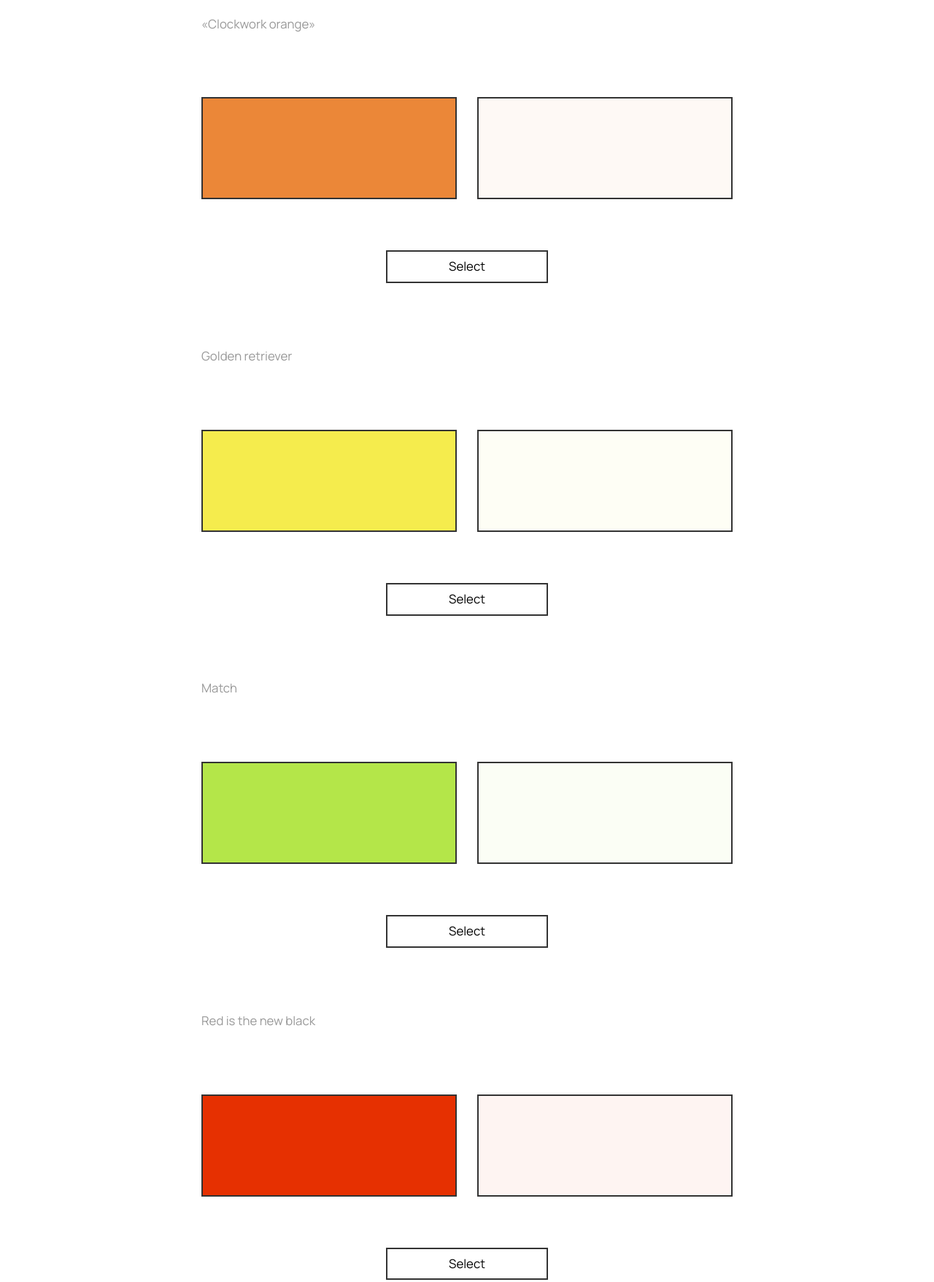
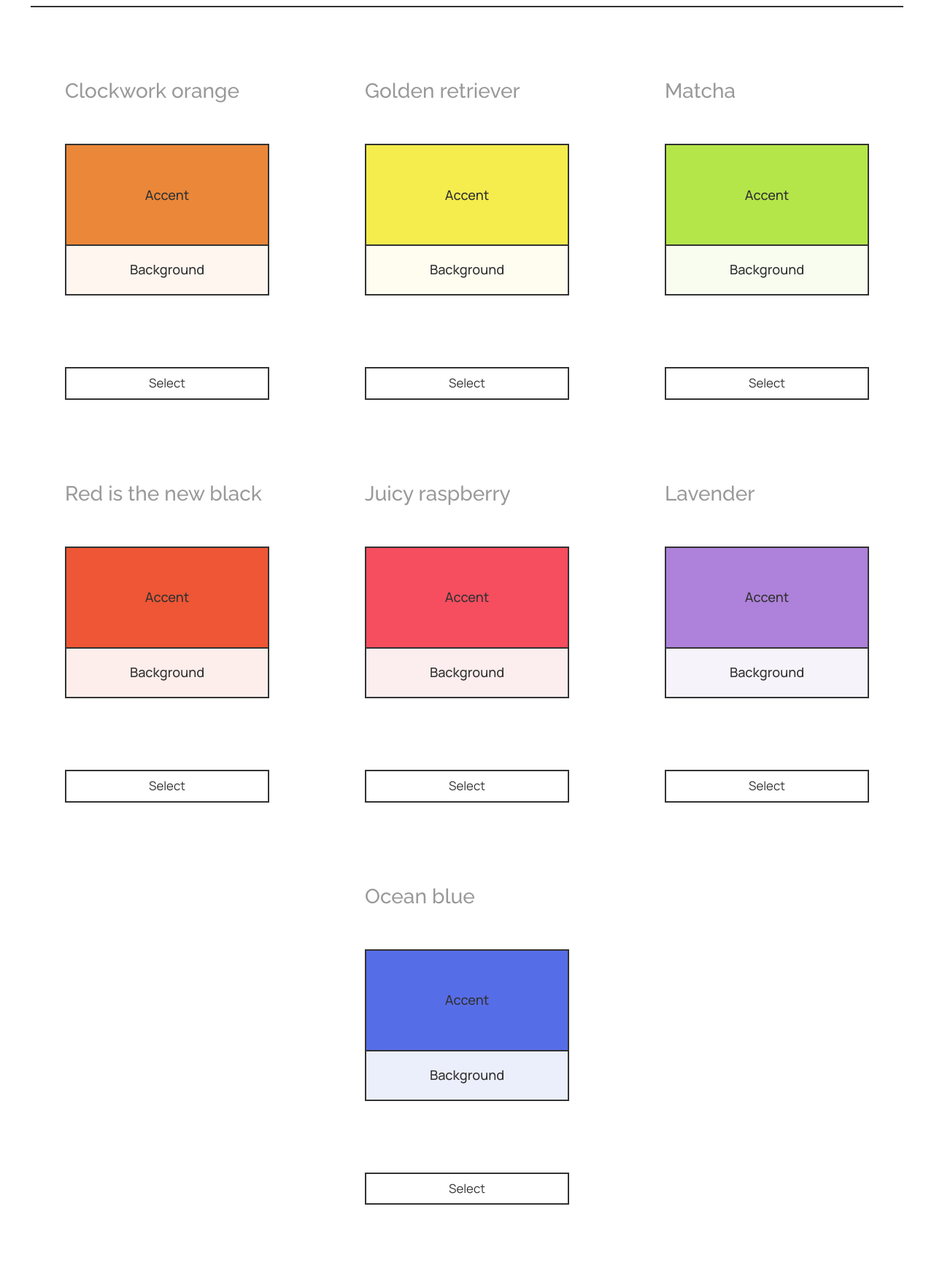
Before and after one commit to perpetuumm0bi1e/Mark, a plain HTML site: page public/settings.html in a window 1280 px wide. Shown: the part 315-2072 px from the top of the page at 73% size. Drawn offline with Linux system fonts and the light colour scheme.

Commit message:
style changed

```diff
--- a/public/css/style.css
+++ b/public/css/style.css
@@ -7,10 +7,10 @@
     --orange-2: #F48116;
     --orange: #EB8738;
     --matcha: #B4E649;
-    --deep-ocean: #0928CE;
-    --lavender: #9667C5;
-    --red: #E63001;
-    --raspberry: #DB192D;
+    --ocean: #566DE8;
+    --lavender: #AE81DB;
+    --red: #EE5635;
+    --raspberry: #F64D5F;
     --golden: #F5EC4D;
 }
 
@@ -23,7 +23,6 @@
 body {
     margin: 0;
     padding: 0;
-    /* background: rgba(235, 135, 56, 0.05); */
     font-family: 'Mabrope', sans-serif;
     width: 100%;
 }
@@ -56,9 +55,13 @@ input {
     .modal-container span {
         margin: -1rem -5rem 0rem 0rem;
     }
-    .color-box {
+    .color-box:first-child {
         height: 10rem;
-        width: 25rem;
+        width: 20rem;
+    }
+    .color-box:last-child {
+        height: 5rem;
+        width: 20rem;
     }
 }
 
@@ -82,8 +85,12 @@ input {
     .modal-container span {
         margin: -1rem -4rem 0rem 0rem;
     }
-    .color-box {
-        height: 8rem;
+    .color-box:first-child {
+        height: 10rem;
+        width: 20rem;
+    }
+    .color-box:last-child {
+        height: 5rem;
         width: 20rem;
     }
 }
@@ -108,32 +115,18 @@ input {
     .modal-container span {
         margin: -1rem -2rem 0rem 0rem;
     }
-    .color-box {
-        height: 6rem;
-        width: 13rem;
+    .color-box:first-child {
+        height: 10rem;
+        width: 20rem;
+    }
+    .color-box:last-child {
+        height: 5rem;
+        width: 20rem;
     }
 }
 
 
 /* button style */
-
-.button {
-    width: auto;
-    cursor: pointer;
-    padding: .5rem 6rem;
-    border: 0.15rem solid var(--black);
-    transition: all .3s ease-in-out;
-    box-shadow: 0rem;
-}
-
-.button:hover {
-    transform: translate(-0.2rem, -0.2rem);
-}
-
-.button:active {
-    box-shadow: 0rem;
-    transform: translate(0rem, 0rem);
-}
 
 
 /* text styles */
@@ -143,7 +136,7 @@ input {
     font-weight: 300;
     line-height: 160%;
     font-size: 1rem;
-    letter-spacing: .05rem;
+    letter-spacing: .08rem;
 }
 
 .medium-text {
@@ -165,7 +158,14 @@ input {
     font-family: 'Raleway', sans-serif;
     color: var(--black);
     font-weight: 500;
-    font-size: 4rem;
+    font-size: 3.5rem;
+    height: auto;
+}
+.small-heading {
+    font-family: 'Raleway', sans-serif;
+    color: var(--dark-gray);
+    font-weight: 500;
+    font-size: 2rem;
     height: auto;
 }
 
@@ -789,24 +789,9 @@ span {
     visibility: hidden;
     height: 0;
 }
-.button-div{
+.button-div button{
     width: 100%;
-    display: flex;
-    flex-direction: row;
-    justify-content: center;
-}
-.button-div button{
-    margin: 0rem -0.2rem;
-}
-.button-div>div{
-    visibility: hidden;
-    z-index: 2;
-    background-color: var(--black);
-    width: .15rem;
-    transform-origin: bottom;
-    animation-duration: 1s;
-    animation-iteration-count: 1;
-    transition: all 1s ease-in-out;
+    background: transparent;
 }
 #settings-container.appeared {
     visibility: visible;
@@ -815,7 +800,7 @@ span {
     justify-content: flex-start;
     align-items: center;
     gap: 5rem;
-    padding: 1rem;
+    padding: 3rem;
     width: 100%;
     height: auto;
     max-width: 1300px;
@@ -825,36 +810,68 @@ span {
 #settings-container>div>p:first-child {
     align-self: flex-start;
 }
-
+.subboxes{
+    display: flex;
+    flex-direction: row;
+    align-items: center;
+    justify-content: space-evenly;
+    flex-wrap: wrap;
+    gap: 6rem;
+}
 .subbox {
     display: flex;
     flex-direction: column;
+    align-items: flex-start;
+    gap: 2rem;
+}
+.subbox .button-div{
+    width: 100%;
+}
+.subbox+p {
+    align-self: flex-start;
+}
+.color-boxes {
+    display: flex;
+    flex-direction: column;
+    justify-content: center;
     align-items: center;
-    gap: 5rem;
 }
 
-.color-boxes {
+.color-box {
     display: flex;
     flex-direction: row;
     justify-content: center;
     align-items: center;
-    gap: 2rem;
+    border: 0.175rem solid var(--black);
 }
 
-.color-box {
-    border: .2rem solid var(--black);
+.color-box:first-child {
+    flex-grow: 3;
 }
-
 .color-box:last-child {
-    background: var(--white);
+    flex-grow: 1;
+    margin-top: -.15rem;
 }
-
+.horizontal-divider{
+    height: .15rem;
+    width: 100%;
+    background-color: var(--black);
+}
+.horizontal-divider+p{
+    align-self: flex-start;
+    margin-left: 5rem;
+}
+.vertical-divider{
+    width: .15rem;
+    height: 35rem;
+    background-color: var(--black);
+}
 #clockwork-orange-1 {
     background: var(--orange);
 }
 
 #clockwork-orange-2 {
-    background: rgba(235, 135, 56, 0.05);
+    background: rgba(235, 135, 56, 0.08);
 }
 
 #golden-retriever-1 {
@@ -862,7 +879,7 @@ span {
 }
 
 #golden-retriever-2 {
-    background: rgba(236, 226, 69, 0.05);
+    background: rgba(236, 226, 69, 0.08);
 }
 
 #matcha-1 {
@@ -870,7 +887,7 @@ span {
 }
 
 #matcha-2 {
-    background: rgba(180, 230, 73, 0.05);
+    background: rgba(180, 230, 73, 0.08);
 }
 
 #red-1 {
@@ -878,7 +895,7 @@ span {
 }
 
 #red-2 {
-    background: rgba(230, 48, 1, 0.05);
+    background: rgba(230, 48, 1, 0.08);
 }
 
 #raspberry-1 {
@@ -886,7 +903,7 @@ span {
 }
 
 #raspberry-2 {
-    background: rgba(219, 25, 45, 0.05);
+    background: rgba(219, 25, 45, 0.08);
 }
 
 #lavender-1 {
@@ -894,15 +911,15 @@ span {
 }
 
 #lavender-2 {
-    background: rgba(150, 103, 197, 0.05);
+    background: rgba(150, 103, 197, 0.08);
 }
 
 #ocean-1 {
-    background: var(--deep-ocean);
+    background: var(--ocean);
 }
 
 #ocean-2 {
-    background: rgba(0, 40, 206, 0.05);
+    background: rgba(0, 40, 206, 0.08);
 }
 
 
@@ -918,7 +935,7 @@ span {
     display: flex;
     flex-direction: column;
     gap: 5rem;
-    padding: 1rem;
+    padding: 3rem;
     width: 100%;
     height: auto;
     max-width: 1000px;
@@ -928,7 +945,12 @@ span {
 #profile-container>div>p:first-child {
     align-self: flex-start;
 }
-
+.profile-subbox{
+    display: flex;
+    flex-direction: column;
+    align-items: center;
+    gap: 5rem;
+}
 
 /* footer */
 
--- a/public/settings.html
+++ b/public/settings.html
@@ -5,10 +5,10 @@
 		<meta http-equiv="X-UA-Compatible" content="IE=edge" />
 		<meta name="viewport" content="width=device-width, initial-scale=1.0" />
 		<link rel="stylesheet" href="./css/style.css" />
-		<link rel="apple-touch-icon" sizes="180x180" href="/apple-touch-icon.png" />
-		<link rel="icon" type="image/png" sizes="32x32" href="/favicon-32x32.png" />
-		<link rel="icon" type="image/png" sizes="16x16" href="/favicon-16x16.png" />
-		<link rel="manifest" href="/site.webmanifest" />
+		<link rel="apple-touch-icon" sizes="180x180" href="../favicons/apple-touch-icon.png" />
+		<link rel="icon" type="image/png" sizes="32x32" href="../favicons/favicon-32x32.png" />
+		<link rel="icon" type="image/png" sizes="16x16" href="../favicons/favicon-16x16.png" />
+		<link rel="manifest" href="../site.webmanifest" />
 		<title>Mark - your task manager</title>
 	</head>
 
@@ -23,136 +23,147 @@
 			</div>
 			<div class="header">
 				<a class="small-text gray-text" id="settings-link" href="./settings.html">Settings</a>
-				<a class="small-text gray-text" id="mark-link" href="./main.html"><strong>Mark</strong></a>
+				<a class="small-text gray-text" id="mark-link" href="./main.html">Mark</a>
 				<a class="small-text gray-text" id="profile-link" href="./profile.html">Profile</a>
 			</div>
 			<div id="settings-container">
 				<div>
 					<p class="appearing heading">Appearance</p>
 				</div>
+				<div class="horizontal-divider"></div>
+				<div class="subboxes">
 					<div class="subbox">
-					<p class="medium-text gray-text top-appearance">&#171;Clockwork orange&#187;</p>
+						<p class="appearing small-heading">Clockwork orange</p>
 						<div class="color-boxes">
-						<div class="color-box rotate-bottom-appearance-right" id="clockwork-orange-1"></div>
-						<div class="color-box rotate-bottom-appearance-left" id="clockwork-orange-2"></div>
+							<div class="color-box rotate-bottom-appearance-right" id="clockwork-orange-1">
+								<p class="subheading">Accent</p>
 							</div>
-					<!-- <button
-						class="button medium-text select-color-button bottom-appearance"
-						id="orange,black"
-						value="rgba(235, 135, 56, 0.05)">
-						Select
-					</button> -->
+							<div class="color-box rotate-bottom-appearance-left" id="clockwork-orange-2">
+								<p class="subheading">Background</p>
+							</div>
+						</div>
 						<div class="button-div">
-						<div id="left-line"></div>
 							<button
 								class="button medium-text select-color-button bottom-appearance"
 								id="orange,black"
-							value="rgba(235, 135, 56, 0.05)">
+								value="rgba(235, 135, 56, 0.08)">
 								Select
 							</button>
-						<div id="right-line"></div>
 						</div>
 					</div>
 					<div class="subbox">
-					<p class="medium-text gray-text top-appearance">Golden retriever</p>
+						<p class="appearing small-heading">Golden retriever</p>
 						<div class="color-boxes">
-						<div class="color-box rotate-bottom-appearance-right" id="golden-retriever-1"></div>
-						<div class="color-box rotate-bottom-appearance-left" id="golden-retriever-2"></div>
+							<div class="color-box rotate-bottom-appearance-right" id="golden-retriever-1">
+								<p class="subheading">Accent</p>
+							</div>
+							<div class="color-box rotate-bottom-appearance-left" id="golden-retriever-2">
+								<p class="subheading">Background</p>
+							</div>
 						</div>
 						<div class="button-div">
-						<div id="left-line"></div>
 							<button
 								class="button medium-text select-color-button bottom-appearances"
-							id="golden,black bottom-appearance"
-							value="rgba(236, 226, 69, 0.05)">
+								id="golden,black"
+								value="rgba(236, 226, 69, 0.08)">
 								Select
 							</button>
-						<div id="right-line"></div>
 						</div>
 					</div>
 					<div class="subbox">
-					<p class="medium-text gray-text top-appearance">Match</p>
+						<p class="appearing small-heading">Matcha</p>
 						<div class="color-boxes">
-						<div class="color-box rotate-bottom-appearance-right" id="matcha-1"></div>
-						<div class="color-box rotate-bottom-appearance-left" id="matcha-2"></div>
+							<div class="color-box rotate-bottom-appearance-right" id="matcha-1">
+								<p class="subheading">Accent</p>
+							</div>
+							<div class="color-box rotate-bottom-appearance-left" id="matcha-2">
+								<p class="subheading">Background</p>
+							</div>
 						</div>
 						<div class="button-div">
-						<div id="left-line"></div>
 							<button
 								class="button medium-text select-color-button bottom-appearance"
 								id="matcha,black"
 								value="rgba(180, 230, 73, 0.05)">
 								Select
 							</button>
-						<div id="right-line"></div>
 						</div>
 					</div>
 					<div class="subbox">
-					<p class="medium-text gray-text top-appearance">Red is the new black</p>
+						<p class="appearing small-heading">Red is the new black</p>
 						<div class="color-boxes">
-						<div class="color-box rotate-bottom-appearance-right" id="red-1"></div>
-						<div class="color-box rotate-bottom-appearance-left" id="red-2"></div>
+							<div class="color-box rotate-bottom-appearance-right" id="red-1">
+								<p class="subheading">Accent</p>
+							</div>
+							<div class="color-box rotate-bottom-appearance-left" id="red-2">
+								<p class="subheading">Background</p>
+							</div>
 						</div>
 						<div class="button-div">
-						<div id="left-line"></div>
 							<button
 								class="button medium-text select-color-button bottom-appearance"
 								id="red,black"
-							value="rgba(230, 48, 1, 0.05)">
+								value="rgba(238, 86, 53, 0.08)">
 								Select
 							</button>
-						<div id="right-line"></div>
 						</div>
 					</div>
 					<div class="subbox">
-					<p class="medium-text gray-text top-appearance">Juicy raspberry</p>
+						<p class="appearing small-heading">Juicy raspberry</p>
 						<div class="color-boxes">
-						<div class="color-box rotate-bottom-appearance-right" id="raspberry-1"></div>
-						<div class="color-box rotate-bottom-appearance-left" id="raspberry-2"></div>
+							<div class="color-box rotate-bottom-appearance-right" id="raspberry-1">
+								<p class="subheading">Accent</p>
+							</div>
+							<div class="color-box rotate-bottom-appearance-left" id="raspberry-2">
+								<p class="subheading">Background</p>
+							</div>
 						</div>
 						<div class="button-div">
-						<div id="left-line"></div>
 							<button
 								class="button medium-text select-color-button bottom-appearance"
 								id="raspberry,black"
-							value="rgba(219, 25, 45, 0.05)">
+								value="rgba(246, 77, 95, 0.08)">
 								Select
 							</button>
-						<div id="right-line"></div>
 						</div>
 					</div>
 					<div class="subbox">
-					<p class="medium-text gray-text top-appearance">Lavender</p>
+						<p class="appearing small-heading">Lavender</p>
 						<div class="color-boxes">
-						<div class="color-box rotate-bottom-appearance-right" id="lavender-1"></div>
-						<div class="color-box rotate-bottom-appearance-left" id="lavender-2"></div>
+							<div class="color-box rotate-bottom-appearance-right" id="lavender-1">
+								<p class="subheading">Accent</p>
+							</div>
+							<div class="color-box rotate-bottom-appearance-left" id="lavender-2">
+								<p class="subheading">Background</p>
+							</div>
 						</div>
 						<div class="button-div">
-						<div id="left-line"></div>
 							<button
 								class="button medium-text select-color-button bottom-appearance"
 								id="lavender,black"
-							value="rgba(150, 103, 197, 0.05)">
+								value="rgba(174, 129, 219, 0.08)">
 								Select
 							</button>
-						<div id="right-line"></div>
 						</div>
 					</div>
 					<div class="subbox">
-					<p class="medium-text gray-text top-appearance">Deep ocean</p>
+						<p class="appearing small-heading">Ocean blue</p>
 						<div class="color-boxes">
-						<div class="color-box rotate-bottom-appearance-right" id="ocean-1"></div>
-						<div class="color-box rotate-bottom-appearance-left" id="ocean-2"></div>
+							<div class="color-box rotate-bottom-appearance-right" id="ocean-1">
+								<p class="subheading">Accent</p>
+							</div>
+							<div class="color-box rotate-bottom-appearance-left" id="ocean-2">
+								<p class="subheading">Background</p>
+							</div>
 						</div>
 						<div class="button-div">
-						<div id="left-line"></div>
 							<button
 								class="button medium-text select-color-button bottom-appearance"
-							id="deep-ocean,white"
-							value="rgba(0, 40, 206, 0.05)">
+								id="ocean,black"
+								value="rgba(86, 109, 232, 0.08)">
 								Select
 							</button>
-						<div id="right-line"></div>
+						</div>
 					</div>
 				</div>
 			</div>
--- a/script.js
+++ b/script.js
@@ -33,7 +33,7 @@ window.onload = function() {
             }
         });
     }
-
+//background-color: var(--${localStorage.appearanceId});
     function setApprearance() {
         let style = document.createElement('style');
         style.innerHTML = `
@@ -41,11 +41,26 @@ window.onload = function() {
             background: ${localStorage.appearanceValue};
         }
         .button {
-            background-color: transparent;
+            cursor: pointer;
+            padding: .5rem 6rem;
+            border: 0.15rem solid var(--black);
+            background-color: var(--${localStorage.appearanceId});
+            transition: all .2s ease-in-out;
             color: var(--${localStorage.appearanceTheme});
-            }
+        }
         .button:hover {
             box-shadow: .3rem .3rem var(--${localStorage.appearanceId});
+            transform: translate(-0.143rem, -0.143rem);
+            cursor: pointer;
+        }
+        .button:active {
+            transform: translate(0.143rem, 0.143rem);
+            box-shadow: none;
+        }
+        .subbox button{
+            margin-top: 5rem;
+            background-color: transparent;
+            color: var(--black);
         }
         #start-container {
             background: var(--${localStorage.appearanceId});
@@ -197,7 +212,7 @@ window.onload = function() {
             markLink = document.getElementById('mark-link');
 
         mainContainer.classList.add('appeared');
-        markLink.style.color = `var(--${localStorage.appearanceId})`;
+        markLink.style.fontWeight = `bold`;
 
         let smoothlyAppearedElements = document.querySelectorAll('.smoothly-appearing'),
             topAppearedElements = document.querySelectorAll('.top-appearance'),
@@ -370,7 +385,7 @@ window.onload = function() {
         settingsLink = document.getElementById('settings-link');
 
         settingsContainer.classList.add('appeared');
-        settingsLink.style.color = `var(--${localStorage.appearanceId})`;
+        settingsLink.style.fontWeight = `bold`;
 
         let appearedElements = document.querySelectorAll('.appearing'),
             bottomAppearedElements = document.querySelectorAll('.bottom-appearance'),
@@ -390,33 +405,12 @@ window.onload = function() {
 
         for (var i = 0; i < selectColorButtons.length; i++) {
             selectColorButtons[i].addEventListener("click", function(e) {
-                let but = document.getElementById(`${e.target.id}`);
-
-                let leftLine = but.parentNode.childNodes[1];
-                let rightLine = but.parentNode.childNodes[5];
-                leftLine.style.height =`${but.offsetHeight}px`;
-                rightLine.style.height =`${but.offsetHeight}px`;
-
                 let idParts = e.target.id.split(',');
                 localStorage.setItem('appearanceId', idParts[0]);
                 localStorage.setItem('appearanceValue', e.target.value);
                 localStorage.setItem('appearanceTheme', idParts[1]);
                 setApprearance();
-                but.innerHTML = '';
-                but.style.boxShadow = 'none';
-                but.style.width = '0rem';
-                but.style.padding = '0rem';
-                but.style.visibility = 'hidden';
-                leftLine.style.visibility = 'visible';
-                rightLine.style.visibility = 'visible';
-                leftLine.style.height =`${leftLine.offsetHeight / 5 * 2}px`;
-                rightLine.style.height =`${leftLine.offsetHeight / 5 * 3}px`;
-                rightLine.style.marginLeft =`-0.05rem`;
-                leftLine.style.transform  = 'translateY(-95.5%) rotate(-20deg)';
-                rightLine.style.transform  = 'translateY(-100%) rotate(20deg)';
-                setTimeout(function(){
-                    location.reload()
-                }, 1000);
+                location.reload()
             });
         }
     } else if (location.pathname.includes('profile')) {
@@ -429,7 +423,7 @@ window.onload = function() {
             bottomAppearedElements = document.querySelectorAll('.bottom-appearance');
 
         profileContainer.classList.add('appeared');
-        profileLink.style.color = `var(--${localStorage.appearanceId})`;
+        profileLink.style.fontWeight = `bold`;
 
         for (let element of smoothlyAppearedElements) { observer.observe(element); }
         for (let element of bottomAppearedElements) { observer.observe(element); }
```
Also changed, not shown: index.html (+4 -6 lines), public/main.html (+7 -7 lines), public/profile.html (+11 -11 lines), favicons/android-chrome-192x192.png (renamed from android-chrome-192x192.png), favicons/android-chrome-512x512.png (renamed from android-chrome-512x512.png), favicons/apple-touch-icon.png (renamed from apple-touch-icon.png), favicons/favicon-16x16.png (renamed from favicon-16x16.png), favicons/favicon-32x32.png (renamed from favicon-32x32.png). Lines whose indentation alone changed are shown as unchanged.
